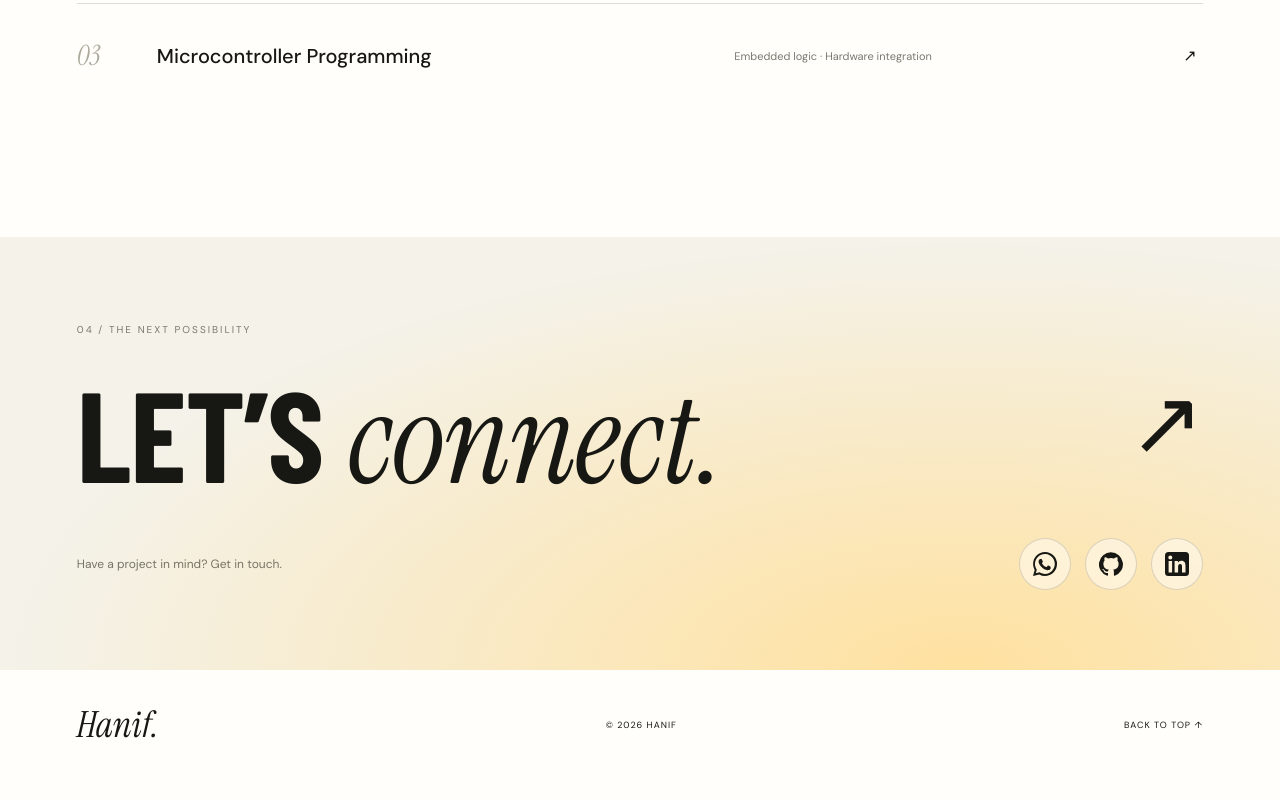
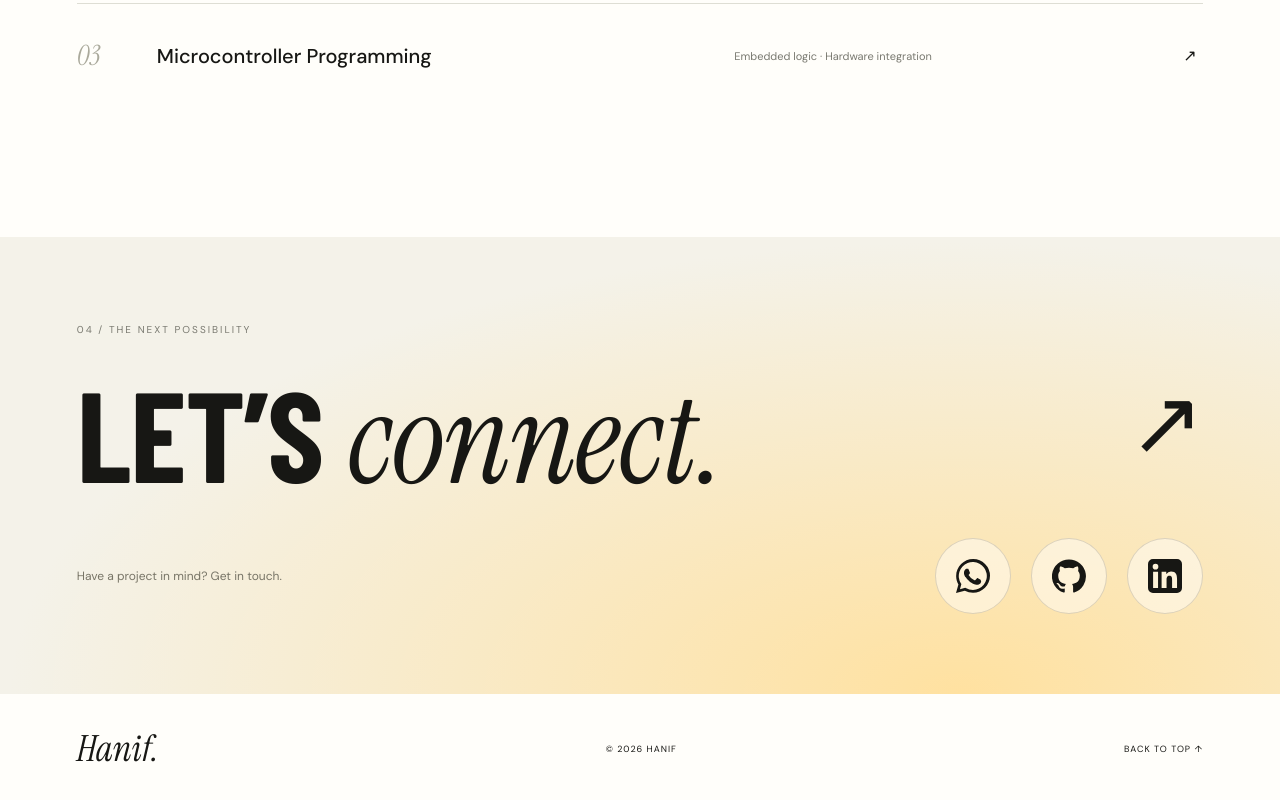
Before and after one commit to haniffdh/haniffdh.github.io, a plain HTML site: page index.html in a window 1280 px wide. Shown: the part 4691-5491 px from the top of the page. Drawn offline with nearby package versions, Linux system fonts and the light colour scheme; a web font is replaced by a local one.

Commit message:
Enlarge desktop social icons and refresh cached stylesheet

```diff
--- a/branding-preview.html
+++ b/branding-preview.html
@@ -1,4 +1,4 @@
-<!doctype html><html lang="en"><head><meta charset="utf-8"><meta name="viewport" content="width=device-width, initial-scale=1"><title>Hanif personal branding preview</title><link rel="stylesheet" href="styles.css"><style>html{overflow:hidden}body{pointer-events:none}.hero-inner{height:740px}</style></head><body>  <header class="navigation wrap">
+<!doctype html><html lang="en"><head><meta charset="utf-8"><meta name="viewport" content="width=device-width, initial-scale=1"><title>Hanif personal branding preview</title><link rel="stylesheet" href="styles.css?v=20261114-social-2"><style>html{overflow:hidden}body{pointer-events:none}.hero-inner{height:740px}</style></head><body>  <header class="navigation wrap">
     <a class="signature" href="#home" aria-label="Hanif home">Hanif<span>.</span></a>
     <nav aria-label="Main navigation"><a href="#work">Works</a><a href="#about">About</a><a href="#expertise">Expertise</a></nav>
     <a class="pill" href="#contact">Let’s connect <span>↗</span></a>
--- a/index.html
+++ b/index.html
@@ -5,7 +5,7 @@
   <meta name="viewport" content="width=device-width, initial-scale=1">
   <meta name="description" content="Hanif — Web App Developer. Custom websites, web applications, and IoT integration.">
   <title>Hanif — Web App Developer</title>
-  <link rel="stylesheet" href="styles.css">
+  <link rel="stylesheet" href="styles.css?v=20261114-social-2">
 </head>
 <body>
   <header class="navigation wrap">
--- a/styles.css
+++ b/styles.css
@@ -64,12 +64,14 @@
 .whatsapp-contact:hover{background:#174d2f}
 @media(max-width:600px){.contact-bottom{align-items:flex-start;flex-direction:column}.contact-actions{gap:20px}}
 
-.contact-actions{gap:14px}
-.social-icon{display:inline-flex;width:52px;height:52px;align-items:center;justify-content:center;padding:13px;border:1px solid #19191426;border-radius:50%;background:#fffefa80;color:var(--ink);transition:background .15s,color .15s,transform .15s}
-.social-icon svg{width:24px;height:24px;display:block}
+.contact-actions{gap:20px;flex-direction:row;flex-wrap:nowrap}
+.social-icon{display:inline-flex;width:76px;height:76px;flex:0 0 auto;align-items:center;justify-content:center;padding:20px;border:1px solid #19191426;border-radius:50%;background:#fffefa80;color:var(--ink);transition:background .15s,color .15s,transform .15s}
+.social-icon svg{width:34px;height:34px;display:block}
 .social-icon:hover{transform:translateY(-3px);background:var(--ink);color:white}
 .social-whatsapp:hover{background:#216740;border-color:#216740}
 .social-linkedin:hover{background:#0a66c2;border-color:#0a66c2}
 .social-icon:focus-visible{outline:3px solid #b58439;outline-offset:5px}
 .social-icon:disabled{opacity:.35;cursor:default;transform:none;background:#fffefa80;color:var(--ink);border-color:#19191426}
 @media(prefers-reduced-motion:reduce){.social-icon{transition:none}.social-icon:hover{transform:none}}
+
+@media(max-width:800px){.social-icon{width:60px;height:60px;padding:16px}.social-icon svg{width:28px;height:28px}.contact-actions{gap:14px}}
```
